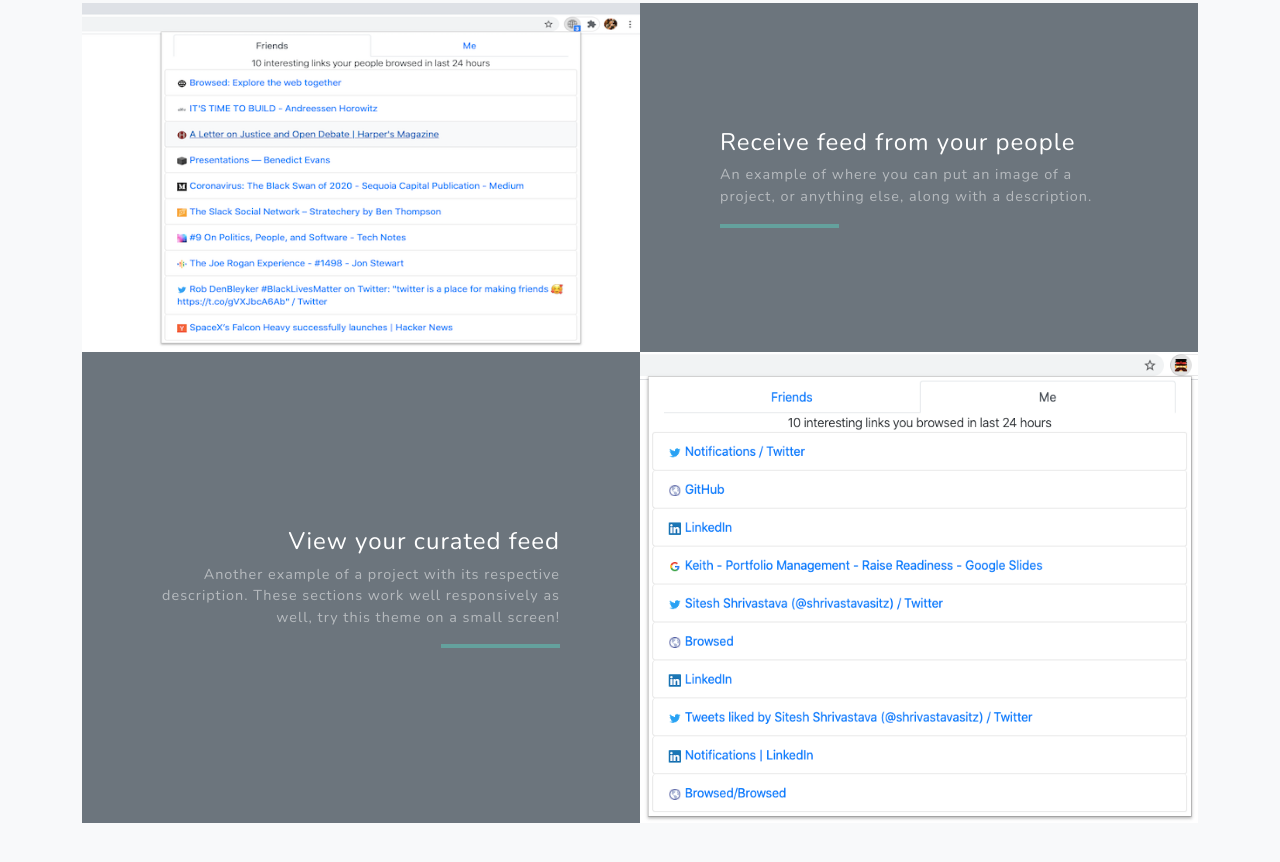
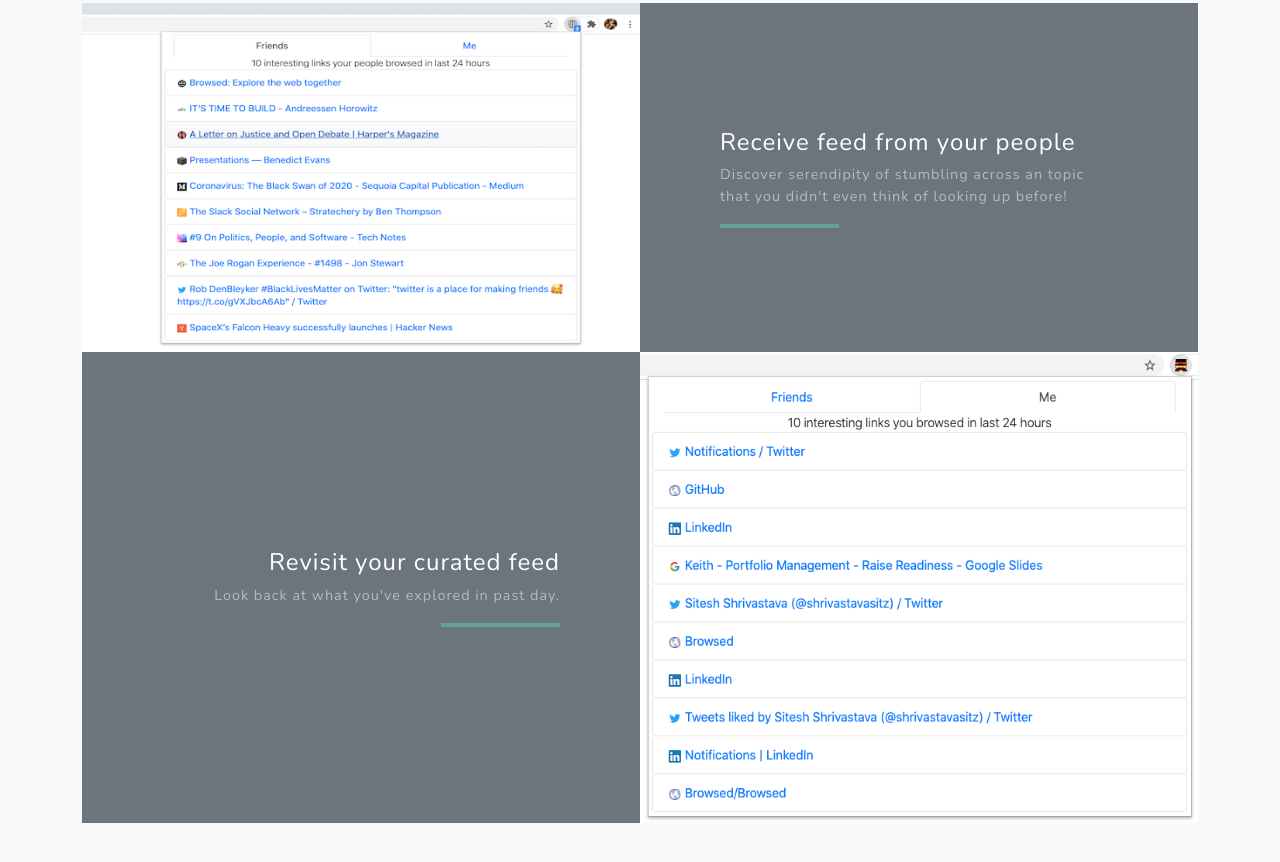
Before and after one commit to Browsed/browsed.github.io, a plain HTML site: page index.html in a window 1280 px wide. Shown: the part 1985-2847 px from the top of the page. Drawn offline with nearby package versions, Linux system fonts and the light colour scheme.

Commit message:
Update usp feature details

```diff
--- a/index.html
+++ b/index.html
@@ -147,7 +147,7 @@
                             <div class="d-flex h-100">
                                 <div class="project-text w-100 my-auto text-center text-lg-left">
                                     <h4 class="text-white">Receive feed from your people</h4>
-                                    <p class="mb-0 text-white-50">An example of where you can put an image of a project, or anything else, along with a description.</p>
+                                    <p class="mb-0 text-white-50">Discover serendipity of stumbling across an topic that you didn't even think of looking up before!</p>
                                     <hr class="d-none d-lg-block mb-0 ml-0" />
                                 </div>
                             </div>
@@ -162,8 +162,8 @@
                         <div class="bg-secondary text-center h-100 project">
                             <div class="d-flex h-100">
                                 <div class="project-text w-100 my-auto text-center text-lg-right">
-                                    <h4 class="text-white">View your curated feed</h4>
-                                    <p class="mb-0 text-white-50">Another example of a project with its respective description. These sections work well responsively as well, try this theme on a small screen!</p>
+                                    <h4 class="text-white">Revisit your curated feed</h4>
+                                    <p class="mb-0 text-white-50">Look back at what you've explored in past day.</p>
                                     <hr class="d-none d-lg-block mb-0 mr-0" />
                                 </div>
                             </div>
```
